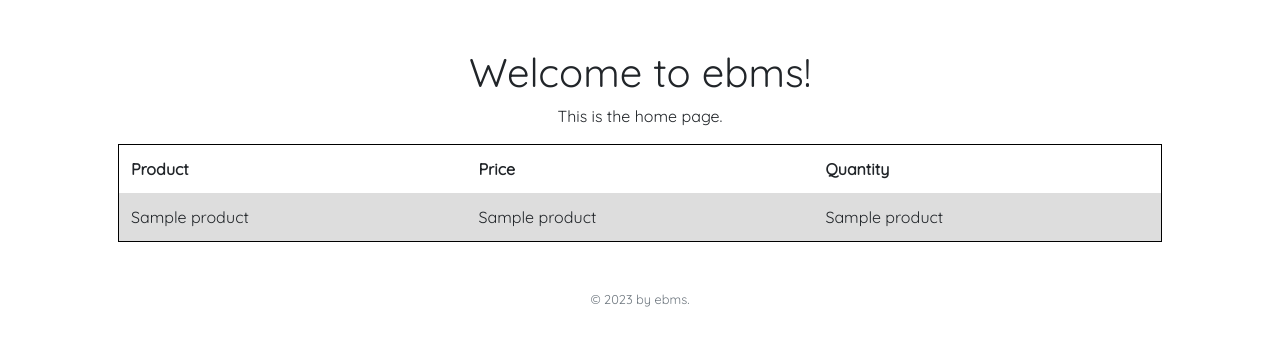
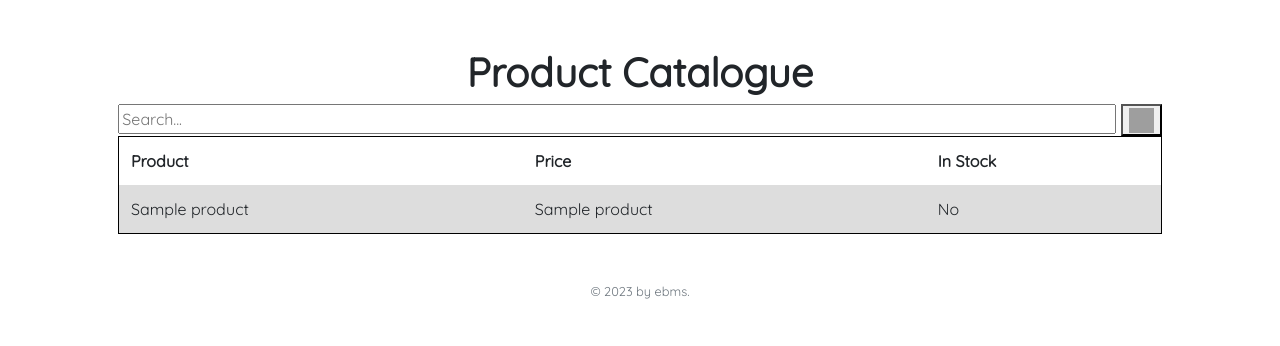
Before and after one commit to divyajeettt/EBMS, a Flask app: template front-end/app/templates/search.html in a window 1280 px wide. Shown: the part 108-454 px from the top of the page. Run offline with Flask 2, Linux system fonts and the light colour scheme; the template is opened without the code that fills it: most values are stand-ins (such as "Sample title", 1, 10 or a date in 2020); some libraries are stand-ins or nearby versions; grey boxes are pictures that could not be loaded.

Commit message:
Added .gitignore + search-bar on search page

```diff
--- a/front-end/app/templates/search.html
+++ b/front-end/app/templates/search.html
@@ -1,30 +1,42 @@
 {% extends 'base.html' %}
 
-<title>
-    {% block title %}Home{% endblock %}
-</title>
+<head>
+    <title>
+        {% block title %}Home{% endblock %}
+    </title>
+</head>
 
 <body>
     {% block main %}
-        <h1>Welcome to ebms!</h1>
-        <p>This is the home page.</p>
+    <h1><b>Product Catalogue</b></h1>
 
-
+    <div>
+        <form id="form" role="search" action="{{ url_for('search') }}" method="GET">
+            <input type="text" id="query" name="q" placeholder="Search..." size="122" aria-label="Search through site content">
+            <button type="submit">
+                <img src="https://cdn-icons-png.flaticon.com/512/3917/3917754.png" alt="Search" width="25" height="25">
+            </button>
+        </form>
+    </div>
 
     <!-- show the results of products in a table -->
+    {% if rows == [] %}
+    <p>No results found</p>
+    {% else %}
     <table>
         <tr>
             <th>Product</th>
             <th>Price</th>
-            <th>Quantity</th>
+            <th>In Stock</th>
         </tr>
         {% for product in rows %}
         <tr>
             <td>{{ product[1] }}</td>
             <td>{{ product[3] }}</td>
-            <td>{{ product[2] }}</td>
+            <td>{{ "Yes" if product[2] > 0 else "No" }}</td>
         </tr>
         {% endfor %}
     </table>
+    {% endif %}
     {% endblock %}
 </body>
--- a/front-end/flask_venv/pyvenv.cfg
+++ b/front-end/flask_venv/pyvenv.cfg
@@ -1,3 +1,5 @@
-home = /opt/homebrew/opt/python@3.9/bin
+home = C:\Users\Divyajeet Singh\AppData\Local\Programs\Python\Python311
 include-system-site-packages = false
-version = 3.9.16
+version = 3.11.0
+executable = C:\Users\Divyajeet Singh\AppData\Local\Programs\Python\Python311\python.exe
+command = C:\Users\Divyajeet Singh\AppData\Local\Programs\Python\Python311\python.exe -m venv C:\Users\Divyajeet Singh\Documents\College Documents\Courses\Fundamentals of Database Management Systems\EBMS\front-end\flask_venv
```
Also changed, not shown: front-end/app/__init__.py (+17 -21 lines), 1 other file.
